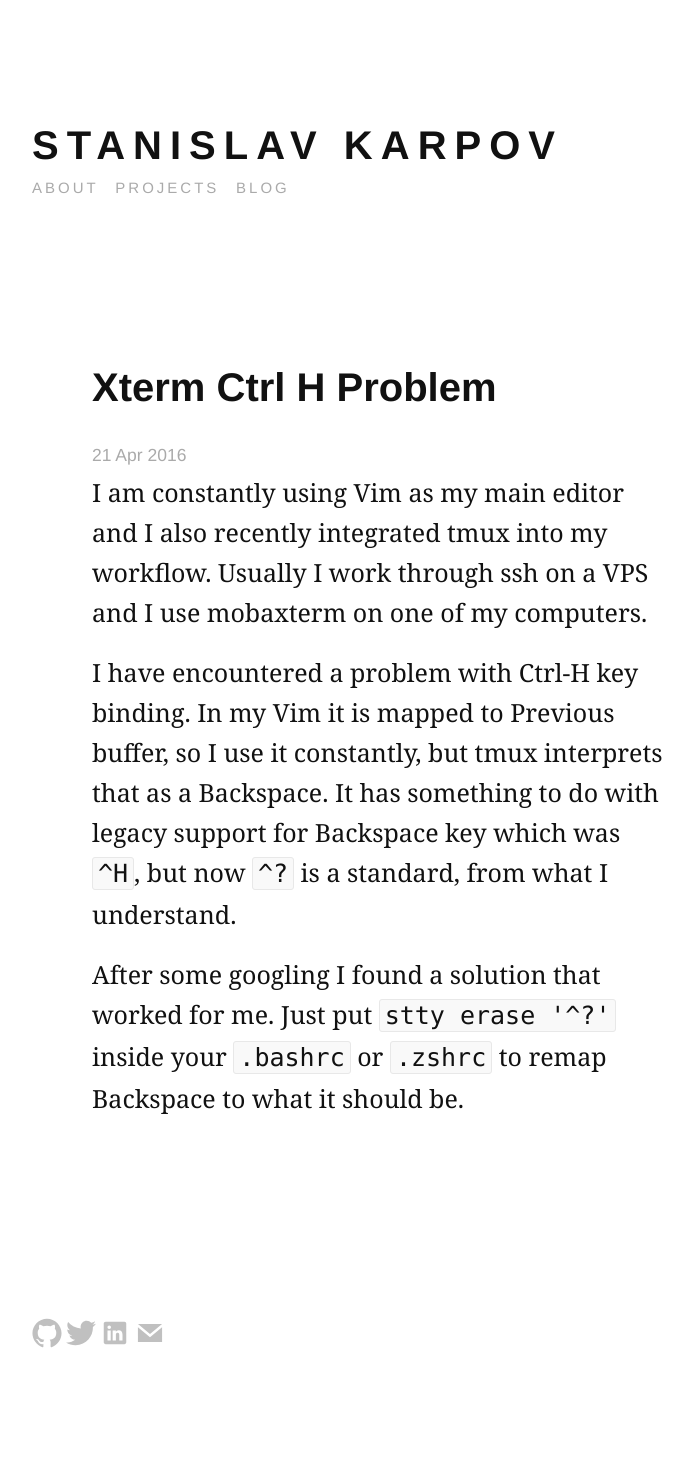
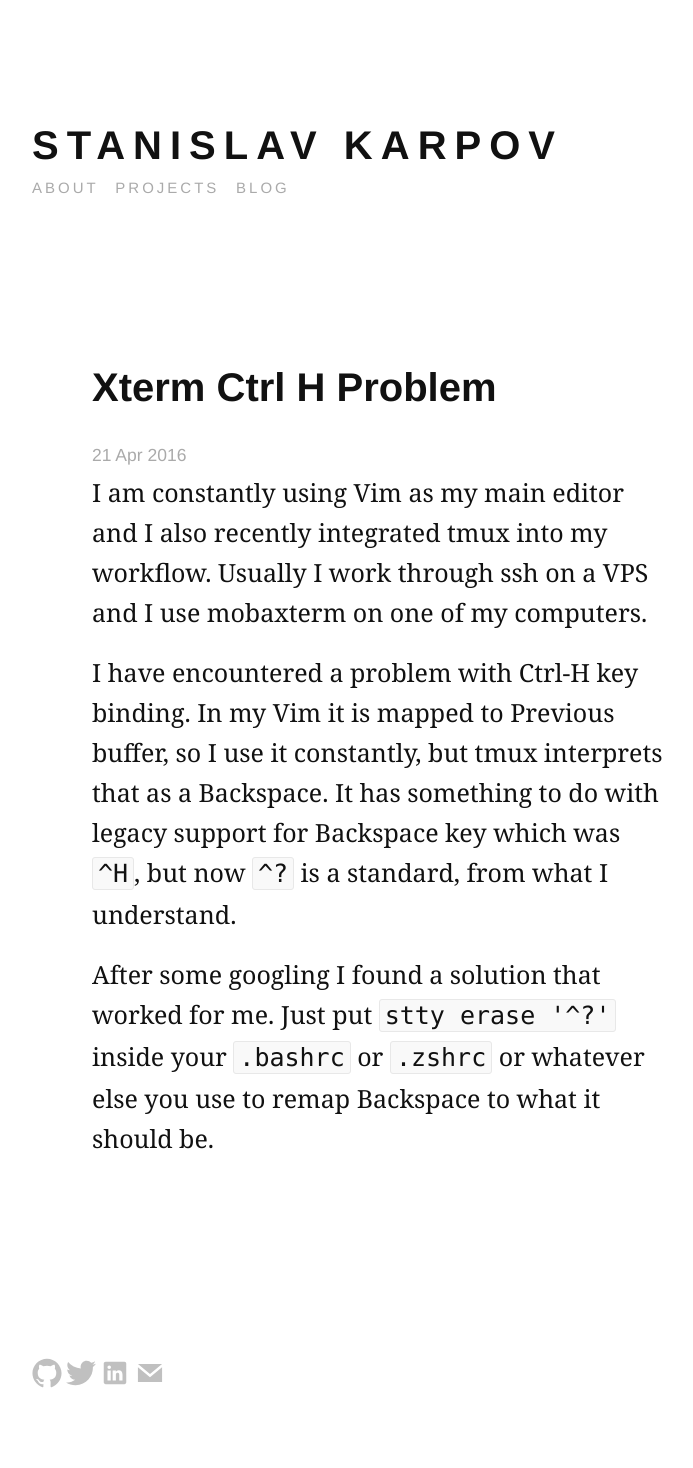
Before and after one commit to staskjs/staskjs.github.io, a Jekyll site: the page built from _posts/2016-04-21-xterm-ctrl-h-problem.md, in a window 1280 px wide. Shown: the whole page, without its empty margins (224-917 px from the left). Built offline with Jekyll 4.4.1, drawn with Linux system fonts in a browser that asks for light colours; before the commit the page ends 1428 px from its top, so only the background shows below that.

Commit message:
fix post

```diff
--- a/_posts/2016-04-21-xterm-ctrl-h-problem.md
+++ b/_posts/2016-04-21-xterm-ctrl-h-problem.md
@@ -5,7 +5,9 @@ layout: default
 I am constantly using Vim as my main editor and I also recently integrated tmux into my workflow.
 Usually I work through ssh on a VPS and I use mobaxterm on one of my computers.
 
-I have encountered a problem with Ctrl-H key binding. In my Vim it is mapped to Previous buffer, so I use it constantly, but tmux interprets that as a Backspace.
+I have encountered a problem with Ctrl-H key binding. In my Vim it is mapped to Previous buffer, so I use it constantly,
+but tmux interprets that as a Backspace.
 It has something to do with legacy support for Backspace key which was `^H`, but now `^?` is a standard, from what I understand.
 
-After some googling I found a solution that worked for me. Just put `stty erase '^?'` inside your `.bashrc` or `.zshrc` to remap Backspace to what it should be.
+After some googling I found a solution that worked for me. Just put `stty erase '^?'` inside your `.bashrc` or `.zshrc`
+or whatever else you use to remap Backspace to what it should be.
```
